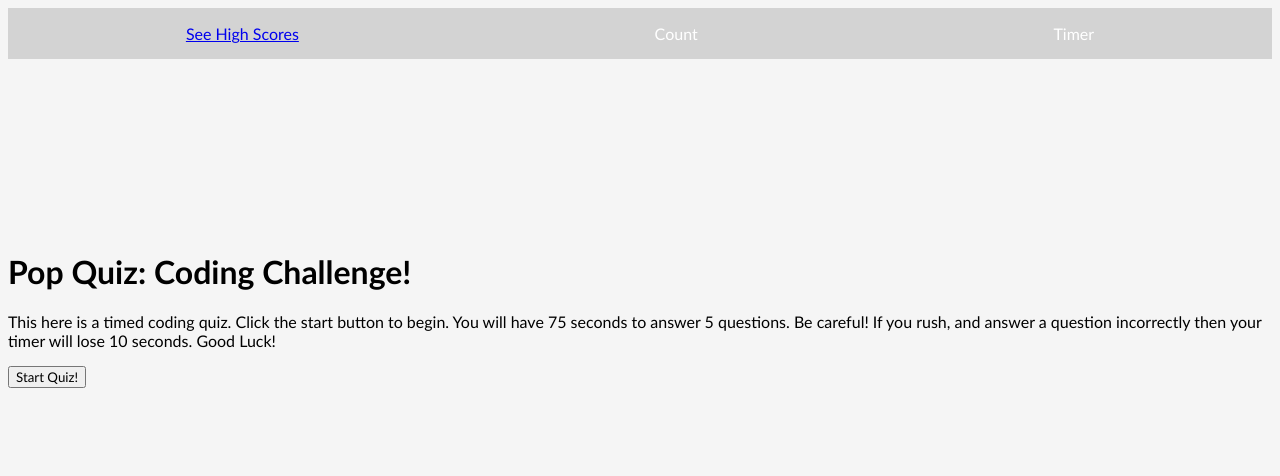
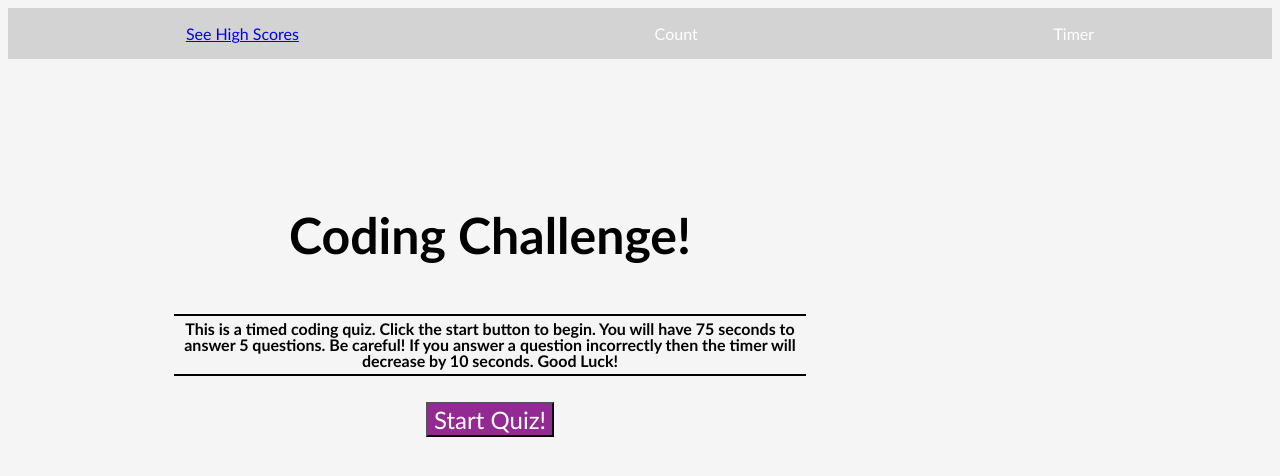
Before and after one commit to kevintran95/code-quiz, a plain HTML site: page index.html in a window 1280 px wide. Drawn offline with Linux system fonts and the light colour scheme.

Commit message:
finished css styling

```diff
--- a/assets/css/style.css
+++ b/assets/css/style.css
@@ -25,3 +25,56 @@ main {
   height: 500px;
   width: 100%;
 }
+
+h1 {
+  font-size: 50px;
+  font-weight: bold;
+  display: flex;
+  justify-content: center;
+  align-content: center;
+  text-align: center;
+}
+
+.container {
+  display: flex;
+  flex-direction: column;
+  justify-content: center;
+  align-center: center;
+  height: 600px;
+  width: 50%;
+  margin-right: 300px;
+}
+
+.answerContainer {
+  display: flex;
+  flex-direction: column;
+  align-items: center;
+  justify-content: center;
+}
+
+.description {
+  display: flex;
+  justify-items: center;
+  text-align: center;
+  line-height: 1;
+  font-weight: bold;
+  border-top: solid 2px black;
+  border-bottom: solid 2px black;
+  padding: 5px 0px;
+  width: auto;
+}
+
+button {
+  display:inline-block;
+  width: fit-content;
+  margin: 10px 10px;
+  font-size: 24px;
+  background-color: rgba(128, 0, 128, 0.831);
+  color: white;
+}
+
+button:hover {
+  opacity: 75%;
+  cursor: pointer;
+  font-size: 26px;
+}
--- a/index.html
+++ b/index.html
@@ -18,15 +18,15 @@
         <p class="timer">Timer</p>
     </header>
     <main>
-        <div class="userBox">
-            <h1>Pop Quiz: Coding Challenge!</h1>
-            <p class="description">This here is a timed coding quiz. Click the start button to begin. You will have 75 seconds to answer 5 questions. Be careful! If you rush, and answer a question incorrectly then your timer will lose 10 seconds. Good Luck!</p>
-            <section class="answerBox">
+        <div class="container">
+            <h1>Coding Challenge!</h1>
+            <p class="description">This is a timed coding quiz. Click the start button to begin. You will have 75 seconds to answer 5 questions. Be careful! If you answer a question incorrectly then the timer will decrease by 10 seconds. Good Luck!</p>
+            <section class="answerContainer">
                 <button id="startButton">Start Quiz!</button>
             </section>
         </div>
     </main>
-    <script src="./></script>
+    <script src="assets/js/script.js"></script>
 </body>
 </body>
 </html>
```
